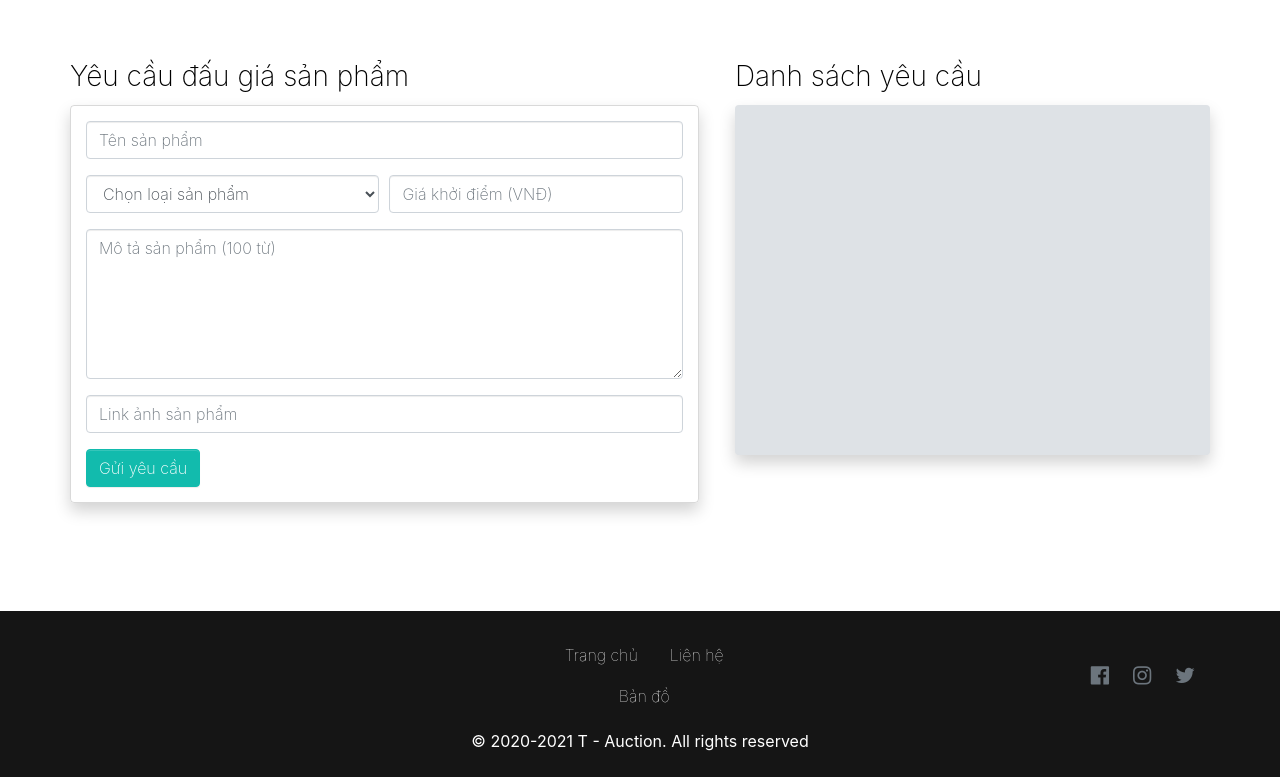
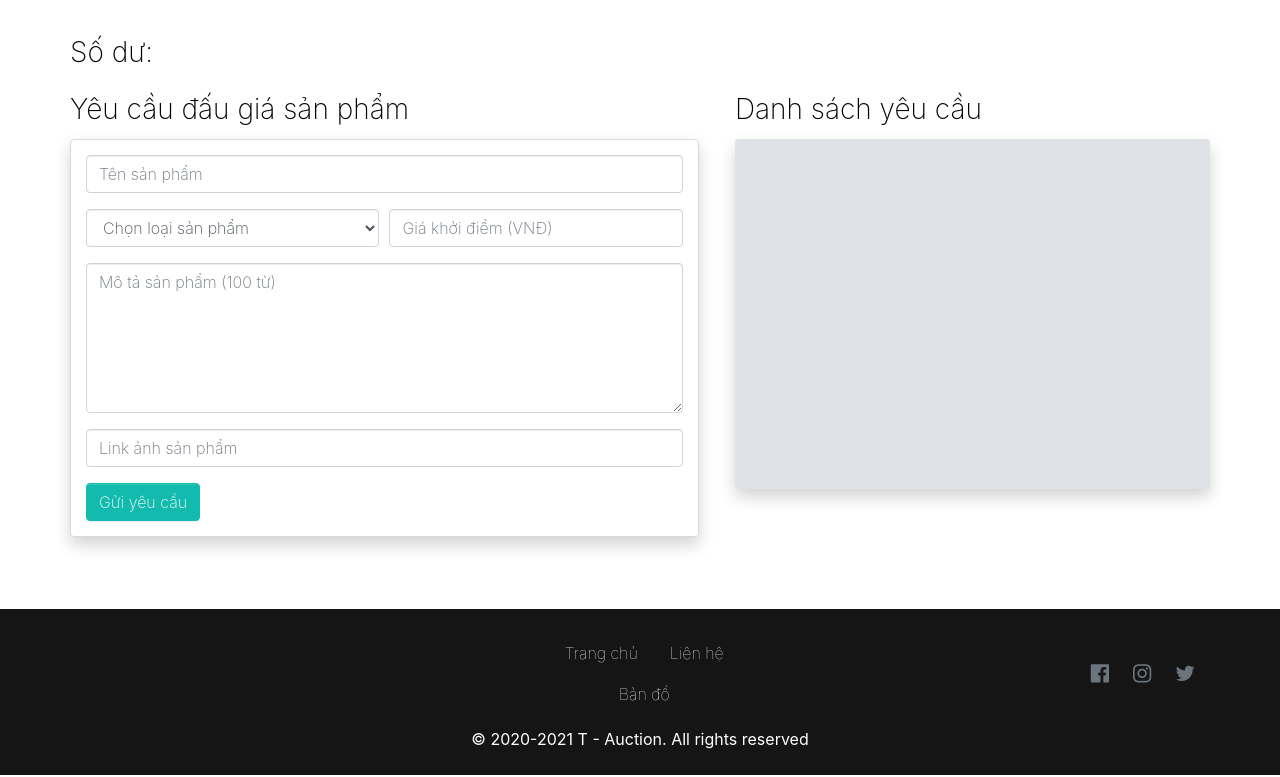
Before and after one commit to ductoinguyen/AuctionApp, a Flask app: page /ben-a in a window 1280 px wide. Shown: the part 85-862 px from the top of the page. Run offline with Flask 2, Linux system fonts and the light colour scheme; data that the repository does not hold is empty; some libraries are stand-ins or nearby versions.

Commit message:
Add auctioneer balance

```diff
--- a/static/script/account_a.js
+++ b/static/script/account_a.js
@@ -45,7 +45,37 @@ function sendRequest() {
     )
 }
 
-fetch("../getAllRequestFromA" )
+function formatMoney(amount, decimalCount = 0, decimal = ".", thousands = ",") {
+    try {
+        decimalCount = Math.abs(decimalCount);
+        decimalCount = isNaN(decimalCount) ? 2 : decimalCount;
+
+        const negativeSign = amount < 0 ? "-" : "";
+
+        let i = parseInt(amount = Math.abs(Number(amount) || 0).toFixed(decimalCount)).toString();
+        let j = (i.length > 3) ? i.length % 3 : 0;
+
+        return negativeSign + (j ? i.substr(0, j) + thousands : '') + i.substr(j).replace(/(\d{3})(?=\d)/g, "$1" + thousands) + (decimalCount ? decimal + Math.abs(amount - i).toFixed(decimalCount).slice(2) : "");
+    } catch (e) {
+        console.log(e)
+    }
+};
+
+fetch("../getIdAuctioneer")
+.then(
+    resp => {
+        if (resp.status == 200) {
+            resp.json()
+            .then(
+                data => {
+                    document.getElementById("auctioneerBalance").innerHTML += formatMoney(data.accountBalance) + ' VNĐ';
+                }
+            )
+        }
+    }
+)
+
+fetch("../getAllRequestFromA")
 .then(
     resp => {
         if (resp.status == 200) {
--- a/templates/render/account_a.html
+++ b/templates/render/account_a.html
@@ -44,9 +44,12 @@
     </nav>
     <div class="main container" style="min-height: 600px;">
         <div class="row">
+            <h3 class="pt-4 pb-0" id="auctioneerBalance">Số dư: </h3>
+        </div>
+        <div class="row">
             <section class="col-md-7 request-form pb-5 px-0">
-                <div class="col-md-12 pl-0 py-4 pr-4">
-                    <h3 class="pt-3"> Yêu cầu đấu giá sản phẩm </h3>
+                <div class="col-md-12 pl-0 pt-2 pr-4">
+                    <h3> Yêu cầu đấu giá sản phẩm </h3>
                     <form action="" method="POST" style="border: 1px solid rgba(0, 0, 0, 0.15); border-radius: 0.25rem; box-shadow: 0 0.5rem 1rem rgba(0, 0, 0, 0.175); min-height: 350px; padding: 15px;">
                         <div class="form-group"> <input type="text" class="form-control" id="reqName" placeholder="Tên sản phẩm" required="required"> </div>
                         <div class="form-row">
@@ -70,8 +73,8 @@
                     </form>
                 </div>
             </section>
-            <section class="col-md-5 request-list px-0 pt-4" style="height: 90%;">
-                <h3 class="pt-3"> Danh sách yêu cầu </h3>
+            <section class="col-md-5 request-list px-0 pt-2" style="height: 90%;">
+                <h3> Danh sách yêu cầu </h3>
                 <div class="main row" style="padding: 0 15px;">
                     <div id="requestList" class="col-md-12" style="background-color: #dee2e6; overflow-y: scroll; border-radius: 0.25rem; box-shadow: 0 0.5rem 1rem rgba(0, 0, 0, 0.175); height: 350px;">
                         <!--
```
